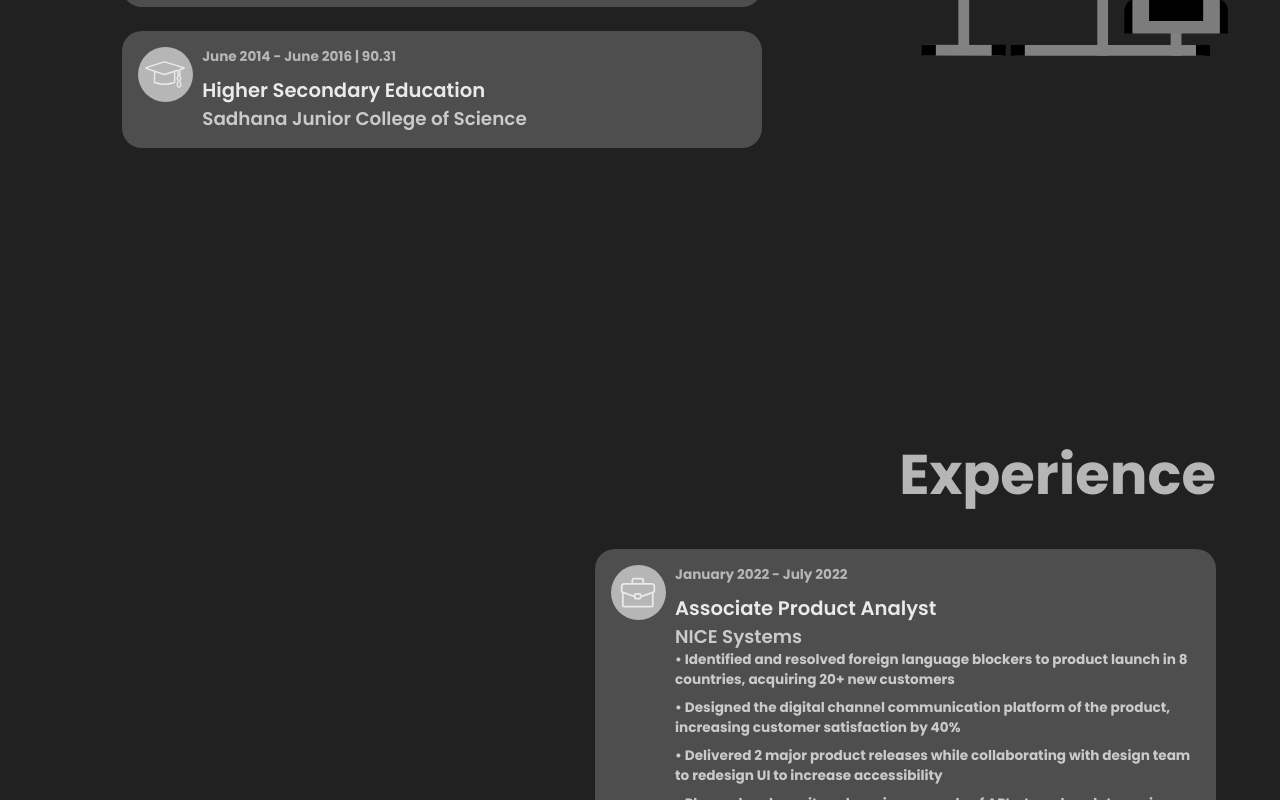
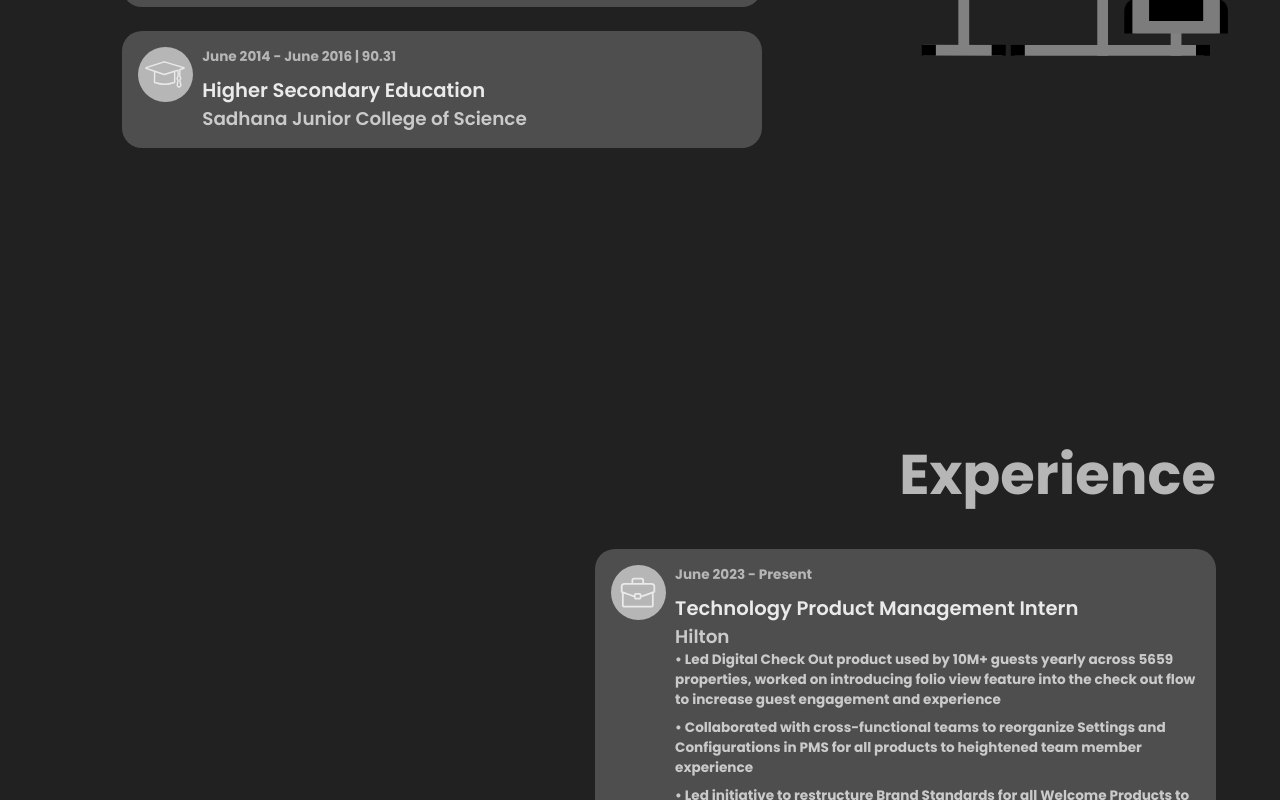
Before and after one commit to mohyams/Portfolio, a React (Create React App) app: page / in a window 1280 px wide. Shown: the part 2000-2800 px from the top of the page. Built offline with nearby package versions, Linux system fonts and the light colour scheme; a web font is replaced by a local one.

Commit message:
Hosting change

```diff
--- a/src/data/experienceData.js
+++ b/src/data/experienceData.js
@@ -1,6 +1,25 @@
 export const experienceData = [
     {
         id: 1,
+        company: 'Hilton',
+        jobtitle: 'Technology Product Management Intern',
+        startYear: 'June 2023',
+        endYear: 'Present',
+        description: [ '• Led Digital Check Out product used by 10M+ guests yearly across 5659 properties, worked on introducing folio view feature into the check out flow to increase guest engagement and experience',
+        '• Collaborated with cross-functional teams to reorganize Settings and Configurations in PMS for all products to heightened team member experience',
+        '• Led initiative to restructure Brand Standards for all Welcome Products to enhance implementation, resulting in better guest experience',
+        '• Devised requirements for Digital Key support dashboard and reports to facilitate product support operations']
+    },
+    {
+        id: 2,
+        company: 'Nebula Labs',
+        jobtitle: 'Product Manager',
+        startYear: 'April 2023',
+        endYear: 'Present',
+        description: [ '• Analyzed User Surveys and devised features for student degree planner product to enhance user experience increasing product penetration by ∼20%']
+    },
+    {
+        id: 3,
         company: 'NICE Systems',
         jobtitle: 'Associate Product Analyst',
         startYear: 'January 2022',
@@ -10,7 +29,7 @@ export const experienceData = [
         '• Delivered 2 major product releases while collaborating with design team to redesign UI to increase accessibility',
         '• Planned and monitored version upgrade of APIs, to reduce latency issues, increasing customer retention by 20%']},
     {
-        id: 1,
+        id: 3,
         company: 'NICE Systems',
         jobtitle: 'Associate Software Engineer',
         startYear: 'January 2021',
@@ -21,22 +40,22 @@ export const experienceData = [
         '• Enhanced the transcript storing mechanism of the application using Salesforce objects, optimizing storage by 35%']
     },
     {
-        id: 2,
+        id: 4,
         company: 'Lakshya InfoTech',
         jobtitle: 'Product Management Intern',
         startYear: 'July 2020',
         endYear: 'December 2020',
-        description: ['• • Refined product backlog through effective communication between stakeholders and developers, reducing duplicate features by 15%',
+        description: ['• Refined product backlog through effective communication between stakeholders and developers, reducing duplicate features by 15%',
         '• Conducted scrum meetings to communicate product features to developers and track product KPIs, increasing productivity by 10%',
         '• Conducted detailed system analysis and identified solutions to reduce product development timeline by 15%']
     },
     {
-        id: 3,
+        id: 5,
         company: 'AFour Technologies',
         jobtitle: 'Software Development Intern',
         startYear: 'January 2020',
         endYear: 'June 2020',
-        description: ['• • Led a team of 5 interns to develop the front end of the performance review system using React for 500 employees',
+        description: ['• Led a team of 5 interns to develop the front end of the performance review system using React for 500 employees',
         '• Reduced redundant tasks by 40% through the introduction of Kafka service for streaming data between databases',
         '• Designed customizable dashboards using Tableau as per client’s requirement, increasing productivity by 70%',
         '• Built visitor management system to automate recording visitor information and reduce paperwork by 80%']
--- a/src/data/headerData.js
+++ b/src/data/headerData.js
@@ -5,7 +5,7 @@ import profile_picture from '../assets/jpg/profile_picture.jpg'
 export const headerData = {
     name: 'Mohit Shinde',
     title: "",
-    desciption:"A graduate student at The University of Texas at Dallas looking forward to learn and get experience in the fields of Product Management",
+    desciption:"Proactive and detailed oriented learner with a combined experience of 2+ years in Product Management, equipped with technical background, passionate about delivering solutions that create value for both customers and businesses",
     tagline:'\"MAKE IT WORK, MAKE IT WORTH\"',
     image: profile_photo,
     resumePdf: resume
--- a/src/data/projectsData.js
+++ b/src/data/projectsData.js
@@ -7,6 +7,14 @@ import six from '../assets/svg/projects/six.svg'
 export const projectsData = [
     {
         id: 1,
+        projectName: 'Home Decor Application',
+        projectDesc: 'A VR based application which helps the users to decorate their place by choosing between various objects and by changing the location, size, shape of the object ',
+        tags: ['Unity', 'C#'],
+        code: 'https://github.com/mohyams/VR',
+        image: three
+    },
+    {
+        id: 2,
         projectName: 'Hotel Management System',
         projectDesc: 'This project aims to build an hotel management system that helps the owner manage all orders and reservations of the hotel and allows user to reserve an table or order food online',
         tags: ['HTML', 'CSS', 'Javascript', 'JQuery'],
@@ -14,20 +22,12 @@ export const projectsData = [
         image: one
     },
     {
-        id: 2,
+        id: 3,
         projectName: 'Club Event Publishing System',
         projectDesc: 'This project is an android app which helps the student clubs to publish there events and interact with students and enabled students to register for the event ',
         tags: ['Android Studio', 'Java','Firebase'],
         code: 'https://github.com/mohyams/Informo',
         image: two
-    },
-    {
-        id: 3,
-        projectName: 'Home Decor Application',
-        projectDesc: 'A VR based application which helps the users to decorate their place by choosing between various objects and by changing the location, size, shape of the object ',
-        tags: ['Unity', 'C#'],
-        code: 'https://github.com/mohyams/VR',
-        image: three
     },
     {
         id: 4,
```
Also changed, not shown: firebase.json, 2 other files (tests, documents, lock files or other folders).
